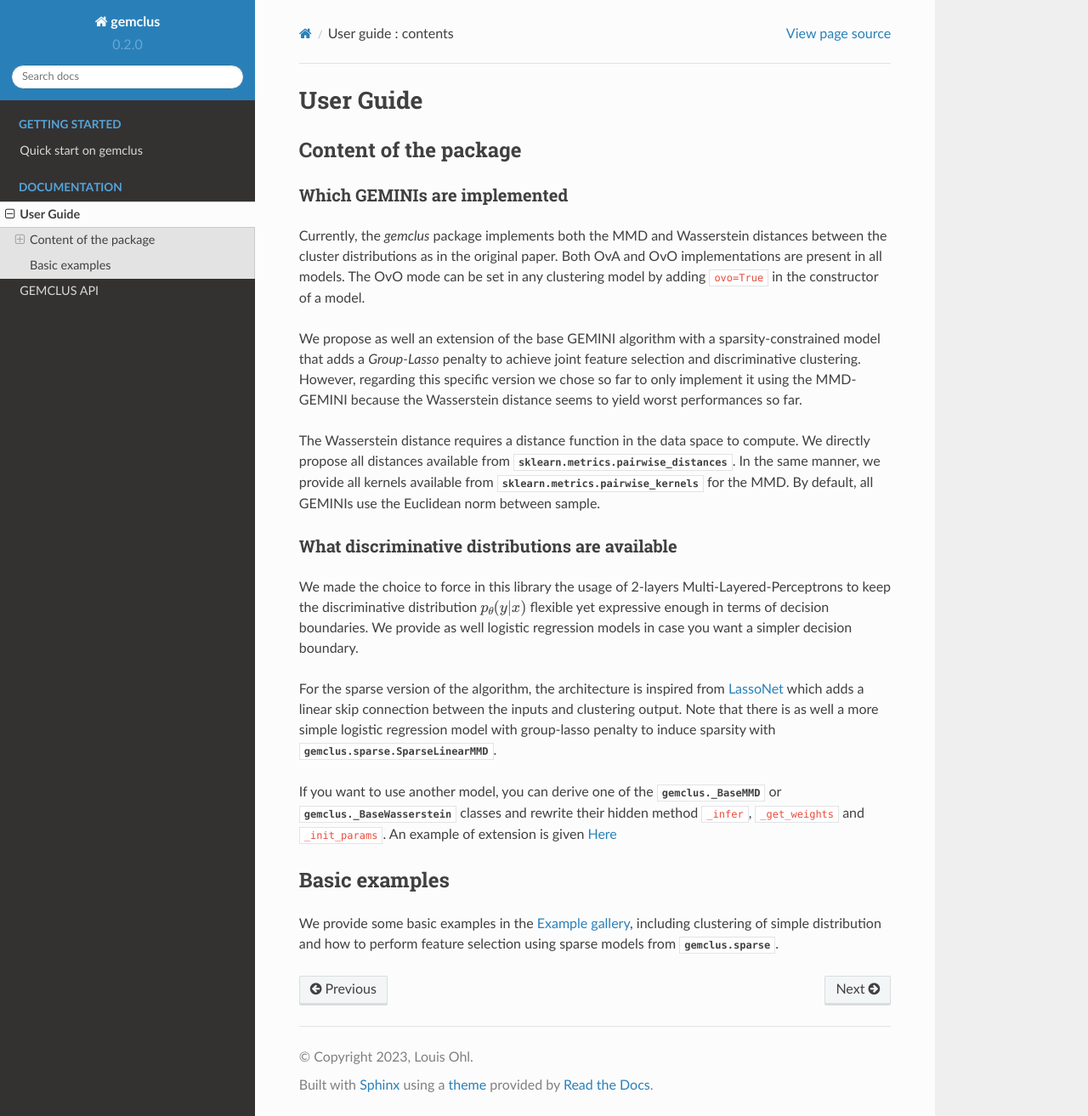
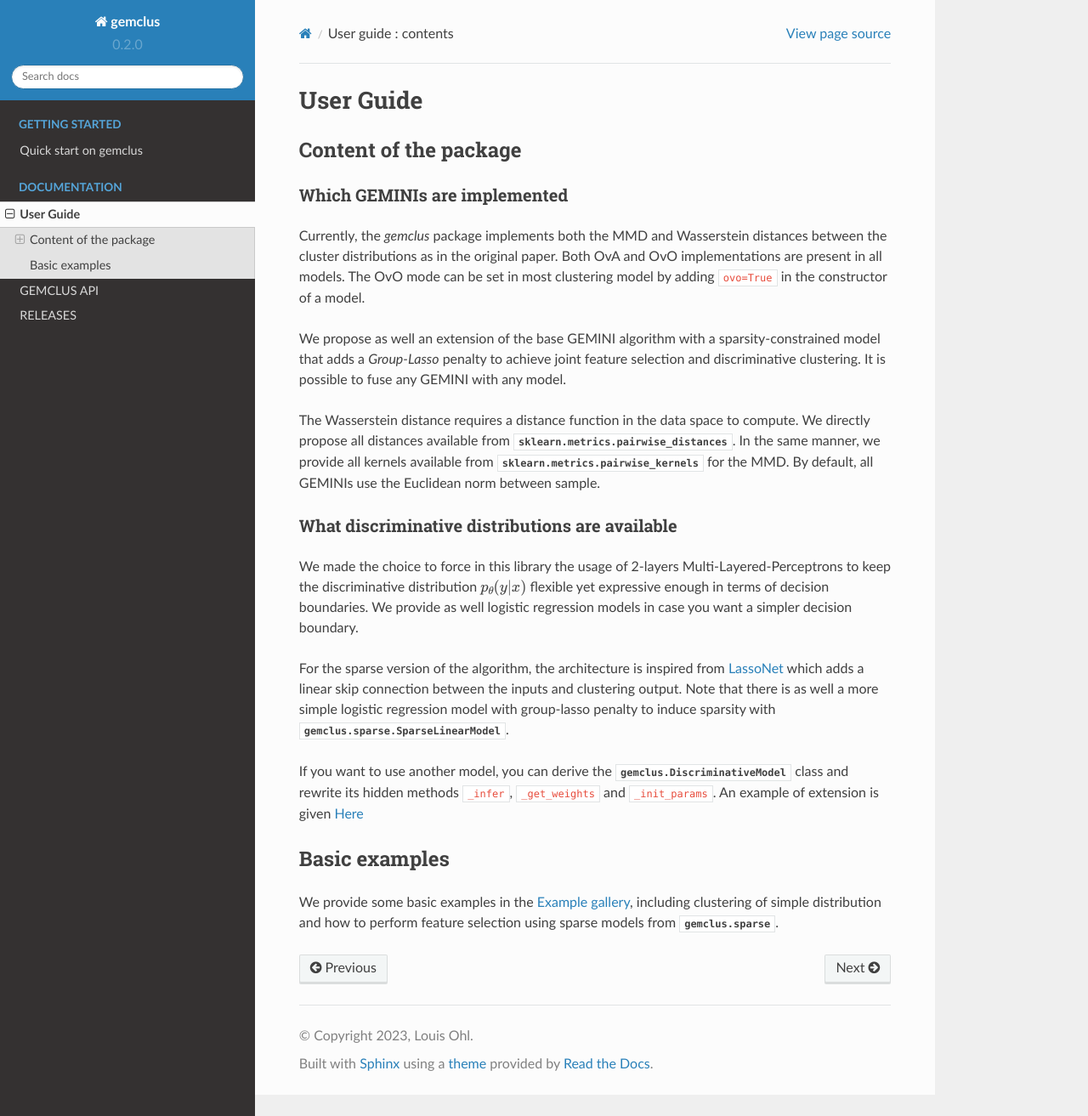
Before and after one commit to gemini-clustering/GemClus, a Sphinx documentation site: the page built from doc/user_guide.rst, in a window 1280 px wide and 1313 px high. Shown: the whole window at 85% size. Built offline with Sphinx 7.4.7 and the Read the Docs theme 2.0.0, drawn with Linux system fonts in a browser that asks for light colours; formulas are drawn with MathJax 3; pages that are not in the unit, such as notebooks, are missing from menus.

Commit message:
UPDATE: doc with new models

```diff
--- /dev/null
+++ b/doc/history.rst
@@ -0,0 +1,5 @@
+RELEASES
+=========
+
+.. include:: ../RELEASES.md
+    :parser: myst_parser.sphinx_
--- a/doc/index.rst
+++ b/doc/index.rst
@@ -21,6 +21,7 @@ methods in this package.
 
    user_guide
    api
+   history
 
 .. toctree::
    :maxdepth: 2
--- a/doc/quick_start.rst
+++ b/doc/quick_start.rst
@@ -36,12 +36,12 @@ Doing discriminative clustering
 The package respects the `scikit-learn` conventions for models API. Thus, doing clustering with the GEMINI looks like::
 
     # Import the model and a simple datasets
-    from gemclus.mlp import MLPMMD
+    from gemclus.mlp import MLPModel
     from sklearn.datasets import load_iris
     X,y = load_iris(return_X_y=True)
 
     # Fit GEMINI clustering
-    model = MLPMMD(n_clusters=3).fit(X)
+    model = MLPModel(n_clusters=3, gemini="mmd_ova").fit(X)
     model.predict(X)
 
 .. note::
--- a/doc/user_guide.rst
+++ b/doc/user_guide.rst
@@ -13,13 +13,12 @@ Which GEMINIs are implemented
 ^^^^^^^^^^^^^^^^^^^^^^^^^^^^^^^
 
 Currently, the `gemclus` package implements both the MMD and Wasserstein distances between the cluster distributions as
-in the original paper. Both OvA and OvO implementations are present in all models. The OvO mode can be set in any
+in the original paper. Both OvA and OvO implementations are present in all models. The OvO mode can be set in most
 clustering model by adding :code:`ovo=True` in the constructor of a model.
 
 We propose as well an extension of the base GEMINI algorithm with a sparsity-constrained model that adds a `Group-Lasso`
-penalty to achieve joint feature selection and discriminative clustering. However, regarding this specific version we
-chose so far to only implement it using the MMD-GEMINI because the Wasserstein distance seems to yield worst
-performances so far.
+penalty to achieve joint feature selection and discriminative clustering. It is possible to fuse any GEMINI with any
+model.
 
 The Wasserstein distance requires a distance function in the data space to compute. We directly propose all distances
 available from :class:`sklearn.metrics.pairwise_distances`. In the same manner, we provide all kernels available
@@ -35,10 +34,10 @@ logistic regression models in case you want a simpler decision boundary.
 
 For the sparse version of the algorithm, the architecture is inspired from `LassoNet <https://lassonet.ml/>`_ which
 adds a linear skip connection between the inputs and clustering output. Note that there is as well a more simple
-logistic regression model with group-lasso penalty to induce sparsity with :class:`gemclus.sparse.SparseLinearMMD`.
+logistic regression model with group-lasso penalty to induce sparsity with :class:`gemclus.sparse.SparseLinearModel`.
 
-If you want to use another model, you can derive one of the :class:`gemclus._BaseMMD` or :class:`gemclus._BaseWasserstein`
-classes and rewrite their hidden method :code:`_infer`, :code:`_get_weights` and :code:`_init_params`. An example
+If you want to use another model, you can derive the :class:`gemclus.DiscriminativeModel`
+class and rewrite its hidden methods :code:`_infer`, :code:`_get_weights` and :code:`_init_params`. An example
 of extension is given `Here <auto_examples/plot_custom_model.html>`_
 
 Basic examples
```
Also changed, not shown: doc/api.rst (+15 -12 lines).
